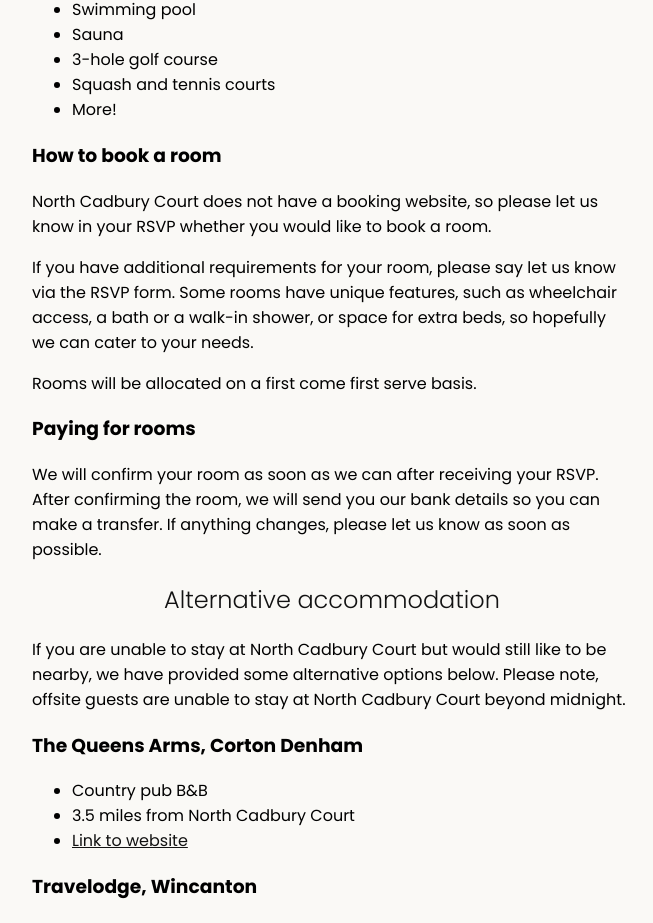
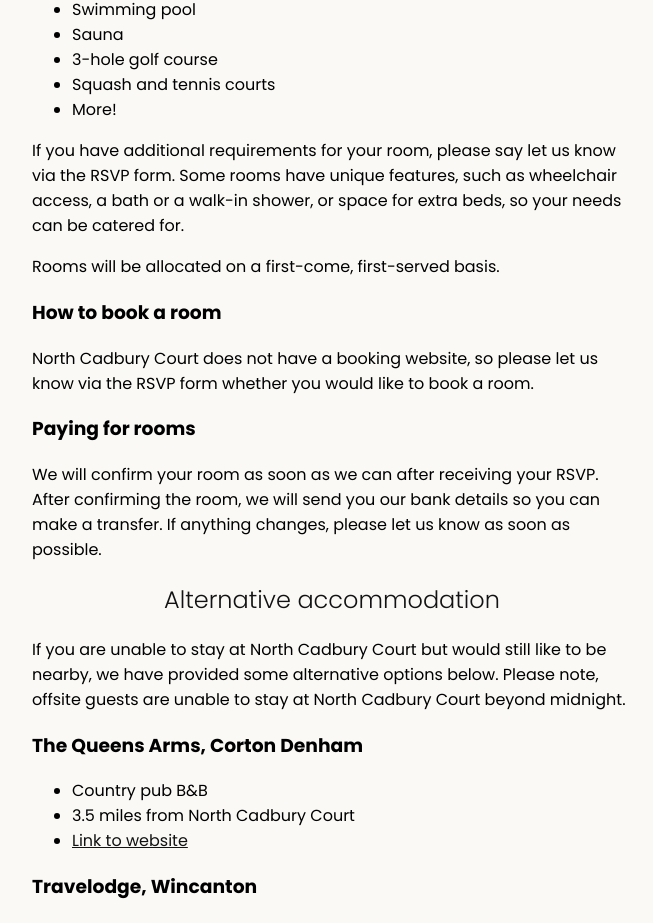
Before and after one commit to LawrenceWarren/wedding-website, a SvelteKit app: page /accommodation in a window 1280 px wide. Shown: the part 1192-2115 px from the top of the page, without its empty margins (308-961 px from the left). Built offline with nearby package versions, Linux system fonts and the light colour scheme; a web font is replaced by a local one.

Commit message:
Tweak site information

```diff
--- a/src/routes/accommodation/+page.svelte
+++ b/src/routes/accommodation/+page.svelte
@@ -50,19 +50,21 @@
     <li>More!</li>
   </ul>
 
+  <p>
+    If you have additional requirements for your room, please say let us know
+    via the RSVP form. Some rooms have unique features, such as wheelchair
+    access, a bath or a walk-in shower, or space for extra beds, so your needs
+    can be catered for.
+  </p>
+
+  <p>Rooms will be allocated on a first-come, first-served basis.</p>
+
   <h3>How to book a room</h3>
 
   <p>
     North Cadbury Court does not have a booking website, so please let us know
-    in your RSVP whether you would like to book a room.
+    via the RSVP form whether you would like to book a room.
   </p>
-  <p>
-    If you have additional requirements for your room, please say let us know
-    via the RSVP form. Some rooms have unique features, such as wheelchair
-    access, a bath or a walk-in shower, or space for extra beds, so hopefully we
-    can cater to your needs.
-  </p>
-  <p>Rooms will be allocated on a first come first serve basis.</p>
 
   <h3>Paying for rooms</h3>
 
--- a/src/routes/faqs/+page.svelte
+++ b/src/routes/faqs/+page.svelte
@@ -64,7 +64,10 @@
 
   <h2>What happens if I miss the RSVP deadline?</h2>
 
-  <b>TODO: This needs content</b>
+  <b
+    >TODO: You need to define when the RSVP deadline is. This needs content.
+    Also I suggest perhaps we add this question in after the RSVP deadline?</b
+  >
 
   <h2>Who should I contact if I have any further questions?</h2>
 
```
